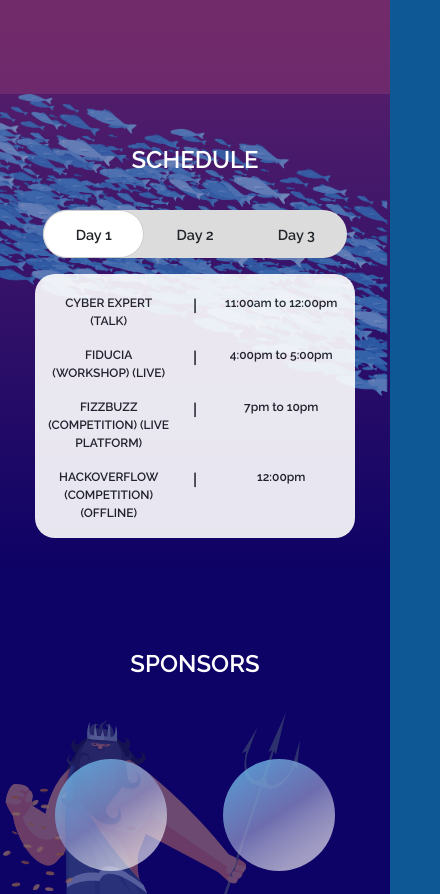
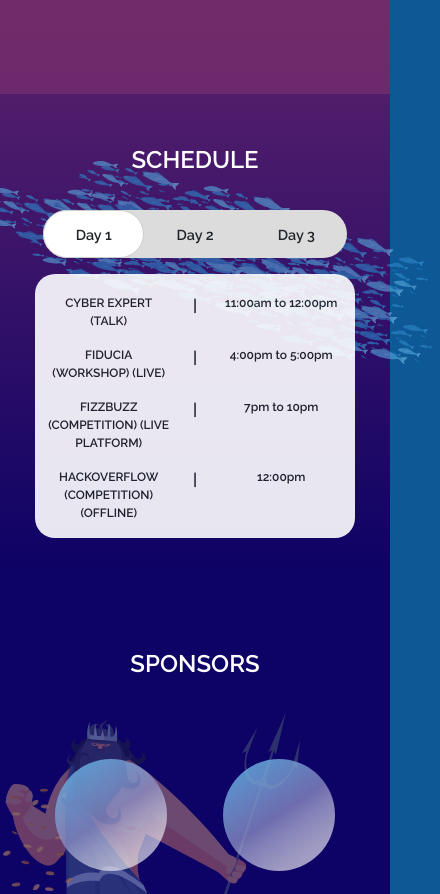
Before and after one commit to ayaniitgoa/TechFest, a React (Create React App) app: page / in a window 390 px wide. Shown: the part 1090-1984 px from the top of the page, 440 px wide, since content can reach past the window. Built offline with nearby package versions, Linux system fonts and the light colour scheme.

Commit message:
Updated schedule background

```diff
--- a/src/Containers/Schedule/Schedule.css
+++ b/src/Containers/Schedule/Schedule.css
@@ -99,9 +99,15 @@
 
 .fish {
   position: absolute;
-  width: 100vw;
-  top: 0;
-  /* z-index: 10; */
+  width: 110vw;
+  /* height: 100vh; */
+  /* transform: scale(1.5); */
+  /* top: 0; */
+  right: -50px;
+  bottom: 0;
+  top: 0rem;
+  z-index: 10;
+  /* left: -130vw; */
   opacity: 0.6;
   /* display: none; */
 }
@@ -135,6 +141,11 @@
   .content-row {
     padding: 0px 0;
   }
+
+  .fish {
+    width: 120vw;
+    top: 10%;
+  }
 }
 
 @media only screen and (max-width: 400px) {
--- a/src/Containers/Schedule/Schedule.js
+++ b/src/Containers/Schedule/Schedule.js
@@ -1,7 +1,7 @@
 import "./Schedule.css";
 import React from "react";
 import Tabs from "./Tabs";
-import Fish from "./fish.svg";
+import Fish from "./less-fish.svg";
 
 const Day1Content = () => {
   return (
```
Also changed, not shown: src/Containers/Schedule/less-fish.svg (added), 1 other file (tests, documents, lock files or other folders).
